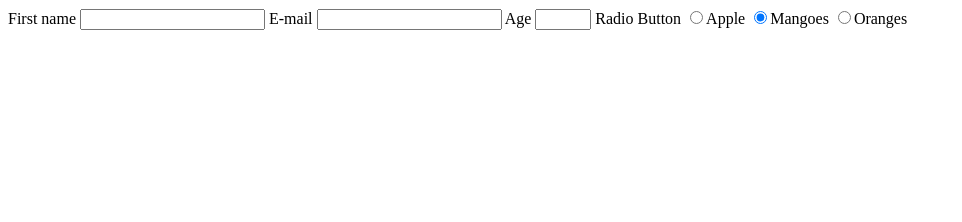
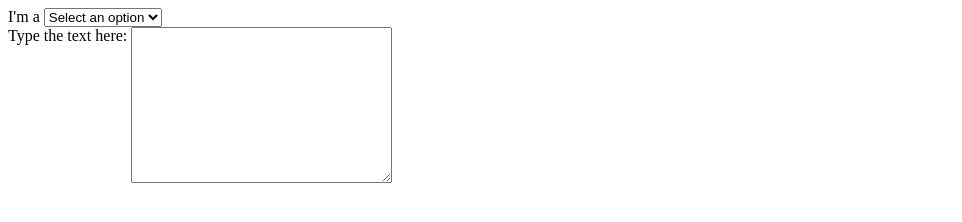
Before and after one commit to sahil-codee/web-developement, a plain HTML site: page index.html in a window 1280 px wide. Shown: the whole page, without its empty margins (0-962 px from the left). Drawn offline with Linux system fonts and the light colour scheme.

Commit message:
learn about select and textarea element

```diff
--- a/index.html
+++ b/index.html
@@ -1,4 +1,35 @@
 <!DOCTYPE html>
+<html lang="en">
+  <head>
+    <meta charset="UTF-8" />
+    <meta http-equiv="X-UA-Compatible" content="IE=edge" />
+    <meta name="viewport" content="width=device-width, initial-scale=1.0" />
+    <title>Document</title>
+  </head>
+  <body>
+    <label for="gender">I'm a</label>
+    <select name="gender" id="gender">
+      <option value="male">Male</option>
+      <option value="female">Female</option>
+      <option value="choose" selected>Select an option</option>
+    </select>
+    <div>
+      <label for="about" style="vertical-align: top"
+        >Type the text here:
+      </label>
+      <textarea
+        name="about"
+        id="about"
+        cols="30"
+        rows="10"
+        minlength="10"
+        maxlength="100"
+      ></textarea>
+    </div>
+  </body>
+</html>
+
+<!-- <!DOCTYPE html>
 <html lang="en">
   <head>
     <meta charset="UTF-8" />
@@ -20,7 +51,7 @@
       <input type="radio" name="radio" id="radio">Oranges
     </form>
   </body>
-</html>
+</html> -->
 
 <!-- <!DOCTYPE html>
 <html lang="en">
```
